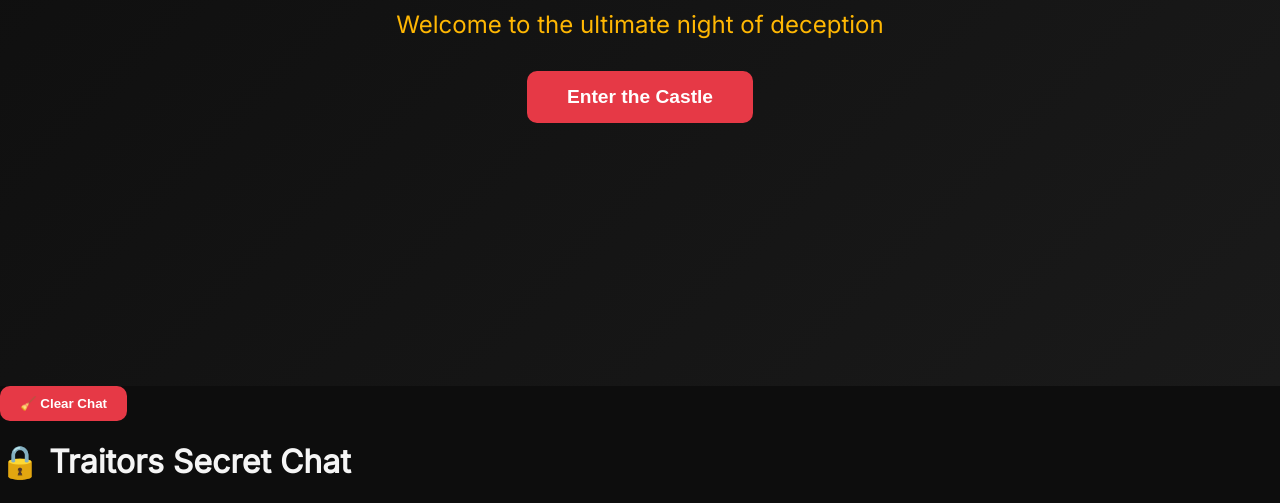
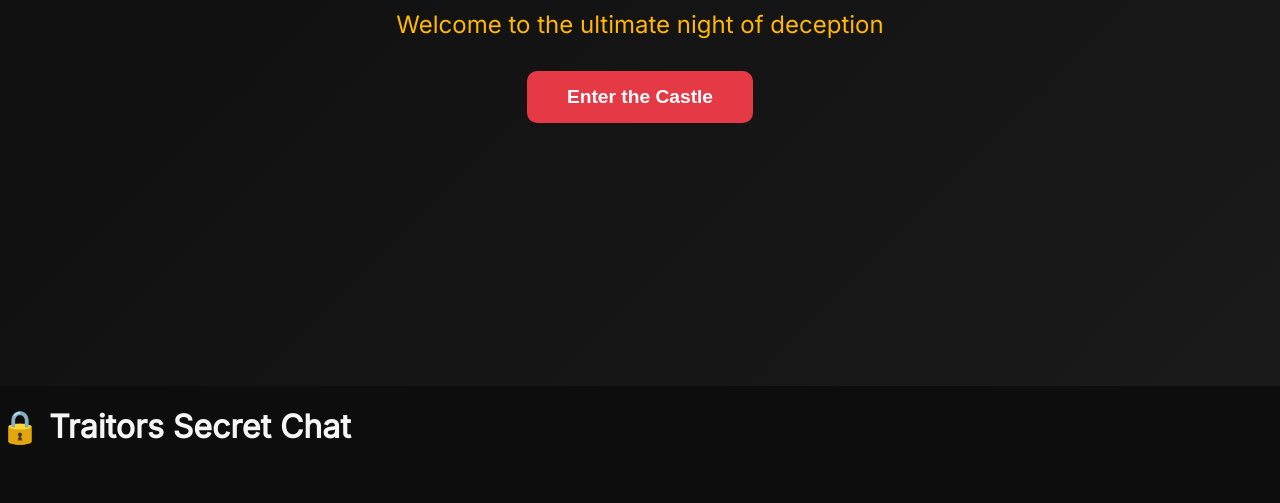
Before and after one commit to Nkomo15/nkomo15.github.io, a plain HTML site: page index.html in a window 1280 px wide. Shown: the part 414-917 px from the top of the page. After the commit the page ends 882 px from the top, so only its background shows below. Drawn offline with Linux system fonts and the light colour scheme.

Commit message:
Add files via upload

```diff
--- a/index.html
+++ b/index.html
@@ -30,6 +30,4 @@
 </body>
 </html>
 
-<button id="clearChatBtn">🧹 Clear Chat</button>
-
 <h1 id="chatlock" onclick="showAdminButton()">🔒 Traitors Secret Chat</h2>
```
